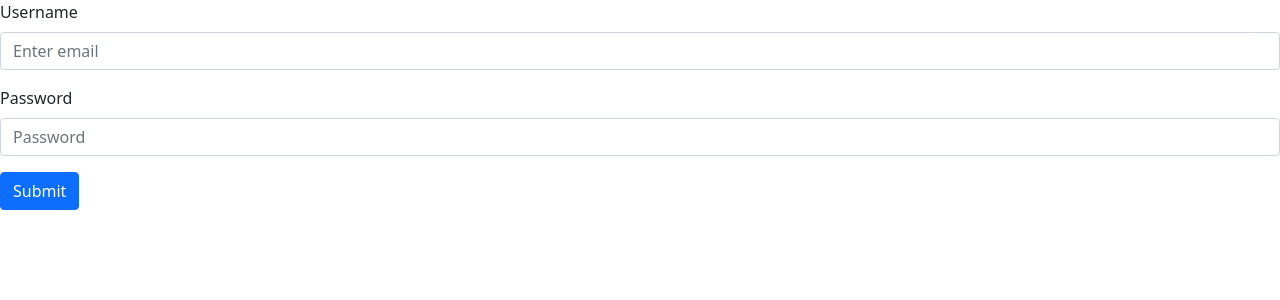
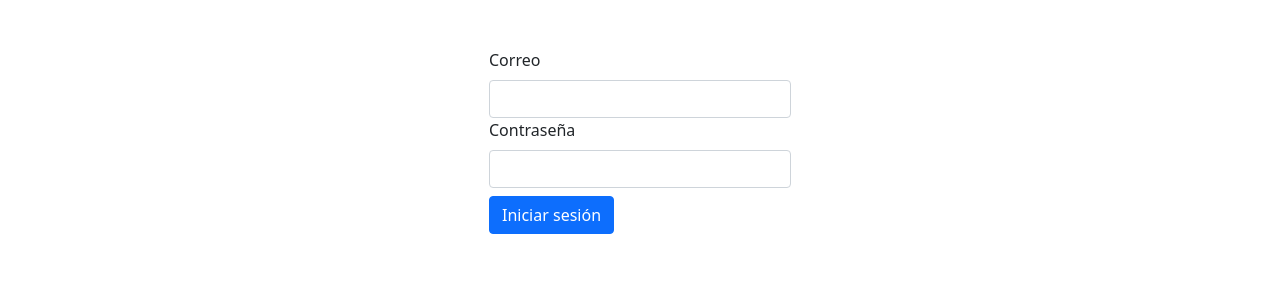
Before and after one commit to turoar23/Gestion-pedidos, a React (Create React App) app in the folder client/: page /admin/login in a window 1280 px wide. Shown: the top 300 px of the page. Built offline with nearby package versions, Linux system fonts and the light colour scheme; no server answers.

Commit message:
Se ha mejorado el logjn y la interfaz

```diff
--- a/client/src/App.js
+++ b/client/src/App.js
@@ -11,6 +11,7 @@ import PanelReportingOrders from './components/admin/reporting/PanelReportingOrd
 import PanelReportingResumenOrders from './components/admin/reporting/PanelReportingResumenOrders';
 import PanelReviews from './components/admin/reviews/PanelReviews';
 import UsersPage from './components/pages/UsersPage';
+import RequireRol from './components/auth/RequireRole';
 import RequireAuth from './components/auth/RequireAuth';
 
 const OrdersPage = React.lazy(() => import('./components/pages/OrdersPage'));
@@ -66,12 +67,12 @@ function App() {
             </React.Suspense>
           }
         />
-        <Route element={<RequireAuth isAllowed={user && user.role === 'Admin'} />}>
-          <Route path='/admin/riders' element={<PanelRiders />} />
-          <Route path='/admin/users' element={<UsersPage />} />
-          <Route path='/admin/reporting/resumen' element={<PanelReportingResumenOrders />} />
-        </Route>
-        <Route element={<RequireAuth isAllowed={user} />}>
+        <Route element={<RequireAuth />}>
+          <Route element={<RequireRol isAllowed={user && user.role === 'Admin'} />}>
+            <Route path='/admin/riders' element={<PanelRiders />} />
+            <Route path='/admin/users' element={<UsersPage />} />
+            <Route path='/admin/reporting/resumen' element={<PanelReportingResumenOrders />} />
+          </Route>
           <Route path='/admin/reporting' exact element={<PanelReportingOrders />} />
           <Route path='/admin/orders' exact element={<OrdersPage />} />
           <Route path='/admin/reviews' element={<PanelReviews />} />
--- a/client/src/components/auth/RequireAuth.js
+++ /dev/null
@@ -1,17 +0,0 @@
-import { Outlet, Navigate } from 'react-router-dom';
-
-import MainContainer from '../layout/admin/MainContainer';
-
-function RequireAuth({ isAllowed, redirectPath = '/admin', children }) {
-  if (!isAllowed) return <Navigate to={redirectPath} replace />;
-
-  return children ? (
-    children
-  ) : (
-    <MainContainer>
-      <Outlet />
-    </MainContainer>
-  );
-}
-
-export default RequireAuth;
--- /dev/null
+++ b/client/src/components/auth/RequireAuth.jsx
@@ -0,0 +1,20 @@
+import { Navigate, Outlet } from 'react-router-dom';
+
+import { getUser } from '../lib/jwt';
+import MainContainer from '../layout/admin/MainContainer';
+
+const RequireAuth = ({ children }) => {
+  const isLogged = !!getUser();
+
+  if (!isLogged) return <Navigate to={'/admin/login'} replace />;
+
+  return children ? (
+    children
+  ) : (
+    <MainContainer>
+      <Outlet />
+    </MainContainer>
+  );
+};
+
+export default RequireAuth;
--- /dev/null
+++ b/client/src/components/auth/RequireRole.jsx
@@ -0,0 +1,9 @@
+import { Outlet, Navigate } from 'react-router-dom';
+
+const RequireRol = ({ isAllowed, redirectPath = '/admin', children }) => {
+  if (!isAllowed) return <Navigate to={redirectPath} replace />;
+
+  return children ? children : <Outlet />;
+};
+
+export default RequireRol;
--- a/client/src/components/layout/admin/MainContainer.js
+++ b/client/src/components/layout/admin/MainContainer.js
@@ -1,30 +1,41 @@
-import { Col, Container, Row } from 'react-bootstrap';
+import { Button, Col, Container, Row } from 'react-bootstrap';
 import Navigation from './Navigation';
 import { useNavigate } from 'react-router-dom';
+import { useState } from 'react';
 
 import classes from './MainContainer.module.css';
 import { removeJwt } from '../../lib/jwt';
 
 const MainContainer = props => {
   const navigate = useNavigate();
+  const [widthNavigation, setWidthNavigation] = useState(2);
 
   const handleLogout = () => {
     removeJwt();
 
     navigate('/admin/login');
-	}
+  };
+  const toggleSideNavBar = () => {
+    if (widthNavigation === 1) setWidthNavigation(2);
+    else setWidthNavigation(1);
+  };
 
   return (
     <Container fluid className={classes.container}>
       <Row style={{ borderBottom: '1px solid gray', padding: '10px' }}>
         <Col>Azape - Control pedidos</Col>
-				<Col className={classes['nav-profile']} onClick={handleLogout}>Logout</Col>
+        <Col className={classes['nav-profile']}>
+          <Button onClick={handleLogout}>
+						Logout
+					</Button>
+        </Col>
       </Row>
       <Row className={classes.col}>
-				<Col md={2} className={classes.navbar}>
+        <Col md={widthNavigation} className={classes.navbar}>
+          {/* <span onClick={toggleSideNavBar}>hola</span> */}
           <Navigation />
         </Col>
-				<Col style={{overflow: 'auto'}}>{props.children}</Col>
+        <Col style={{ overflow: 'auto' }}>{props.children}</Col>
       </Row>
     </Container>
   );
--- a/client/src/components/layout/admin/Navigation.js
+++ b/client/src/components/layout/admin/Navigation.js
@@ -1,19 +1,43 @@
-import { Nav, Navbar } from 'react-bootstrap';
+import { Container, Nav, Navbar, NavDropdown } from 'react-bootstrap';
+import { useLocation } from 'react-router-dom';
+
 import { getUser } from '../../lib/jwt';
 
 const Navigation = () => {
   const user = getUser();
+  const location = useLocation();
+  const path = location.pathname;
 
   return (
     <Navbar expand={false}>
       <Nav className='justify-content-end flex-grow-1 pe-3'>
-        <Nav.Link href='/admin'>Home</Nav.Link>
-        <Nav.Link href='/admin/orders'>Pedidos</Nav.Link>
-        {user.role === 'Admin' && <Nav.Link href='/admin/reporting/resumen'>Informe resumen</Nav.Link>}
-        <Nav.Link href='/admin/reporting'>Informe pedidos</Nav.Link>
-        <Nav.Link href='/admin/reviews'>Reseñas</Nav.Link>
-        {user.role === 'Admin' && <Nav.Link href='/admin/riders'>Riders</Nav.Link>}
-        {user.role === 'Admin' && <Nav.Link href='/admin/users'>Usuarios</Nav.Link>}
+        <Nav.Link href='/admin' className={path === '/admin' ? 'active' : ''}>
+          Home
+        </Nav.Link>
+        <Nav.Link href='/admin/orders' className={path === '/admin/orders' ? 'active' : ''}>
+          Pedidos
+        </Nav.Link>
+        {user.role === 'Admin' && (
+          <Nav.Link href='/admin/reporting/resumen' className={path === '/admin/reporting/resumen' ? 'active' : ''}>
+            Informe resumen
+          </Nav.Link>
+        )}
+        <Nav.Link href='/admin/reporting' className={path === '/admin/reporting' ? 'active' : ''}>
+          Informe pedidos
+        </Nav.Link>
+        <Nav.Link href='/admin/reviews' className={path === '/admin/reviews' ? 'active' : ''}>
+          Reseñas
+        </Nav.Link>
+        {user.role === 'Admin' && (
+          <Nav.Link href='/admin/riders' className={path === '/admin/riders' ? 'active' : ''}>
+            Riders
+          </Nav.Link>
+        )}
+        {user.role === 'Admin' && (
+          <Nav.Link href='/admin/users' className={path === '/admin/users' ? 'active' : ''}>
+            Usuarios
+          </Nav.Link>
+        )}
       </Nav>
     </Navbar>
   );
--- a/client/src/components/pages/LoginPage.js
+++ b/client/src/components/pages/LoginPage.js
@@ -1,5 +1,5 @@
 import { useRef } from 'react';
-import { Button, Form } from 'react-bootstrap';
+import { Button, Col, Form, Row } from 'react-bootstrap';
 import { useNavigate } from 'react-router-dom';
 import { login } from '../lib/api';
 import { setJwt } from '../lib/jwt';
@@ -26,20 +26,24 @@ const LoginPage = props => {
   };
 
   return (
-    <Form onSubmit={handleLogin}>
-      <Form.Group className='mb-3' controlId='formBasicEmail'>
-        <Form.Label>Username</Form.Label>
-        <Form.Control type='email' placeholder='Enter email' ref={usernameRef} />
-      </Form.Group>
+    <Row className='justify-content-center align-middle'>
+      <Col md={3} xs={11} className="mt-5">
+        <Form onSubmit={handleLogin}>
+          <Form.Group controlId='formBasicEmail'>
+            <Form.Label>Correo</Form.Label>
+            <Form.Control type='email' ref={usernameRef} />
+          </Form.Group>
 
-      <Form.Group className='mb-3' controlId='formBasicPassword'>
-        <Form.Label>Password</Form.Label>
-        <Form.Control type='password' placeholder='Password' ref={passwordRef} />
-      </Form.Group>
-      <Button variant='primary' type='submit'>
-        Submit
-      </Button>
-    </Form>
+          <Form.Group controlId='formBasicPassword'>
+            <Form.Label>Contraseña</Form.Label>
+            <Form.Control type='password' ref={passwordRef} />
+          </Form.Group>
+          <Button variant='primary' type='submit' className='mt-2'>
+            Iniciar sesión
+          </Button>
+        </Form>
+      </Col>
+    </Row>
   );
 };
 
```
Lines whose indentation alone changed are shown as unchanged.
